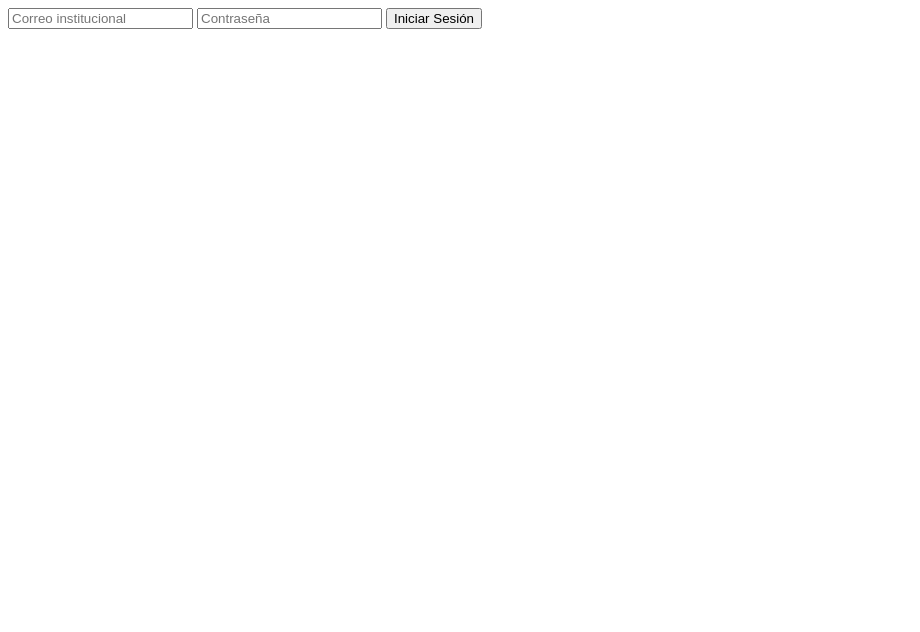
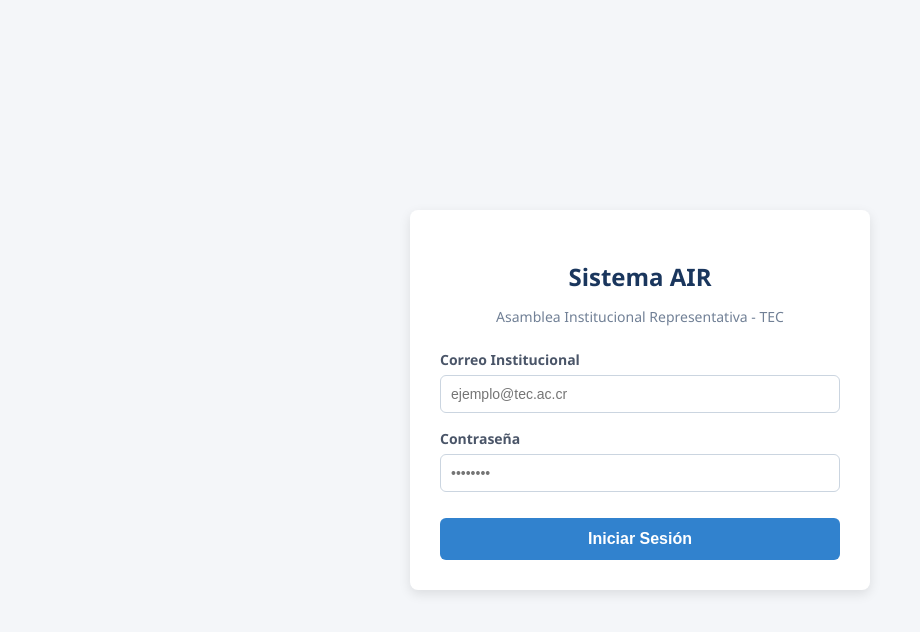
Before and after one commit to AlfaroEmmanuel/Proyecto_AIR_BD, a plain HTML site: page src/views/login.html in a window 1280 px wide. Shown: the whole page, without its empty margins (0-920 px from the left). Drawn offline with Linux system fonts and the light colour scheme.

Commit message:
Update login.html

```diff
--- a/src/views/login.html
+++ b/src/views/login.html
@@ -1,29 +1,135 @@
+<!DOCTYPE html>
+<html lang="es">
+<head>
+    <meta charset="UTF-8">
+    <meta name="viewport" content="width=device-width, initial-scale=1.0">
+    <title>Sistema AIR - Iniciar Sesión</title>
+    <style>
+        /* Estilos básicos integrados para que la pantalla se vea limpia y ordenada en el video */
+        body {
+            font-family: 'Segoe UI', Tahoma, Geneva, Verdana, sans-serif;
+            background-color: #f4f6f9;
+            display: flex;
+            justify-content: center;
+            align-items: center;
+            height: 100vh;
+            margin: 0;
+        }
+        .login-container {
+            background-color: #ffffff;
+            padding: 30px;
+            border-radius: 8px;
+            box-shadow: 0 4px 12px rgba(0, 0, 0, 0.1);
+            width: 100%;
+            max-width: 400px;
+            text-align: center;
+        }
+        h2 {
+            color: #1a365d;
+            margin-bottom: 6px;
+        }
+        p {
+            color: #718096;
+            font-size: 14px;
+            margin-bottom: 24px;
+        }
+        .form-group {
+            margin-bottom: 16px;
+            text-align: left;
+        }
+        label {
+            display: block;
+            margin-bottom: 6px;
+            font-size: 14px;
+            color: #4a5568;
+            font-weight: 600;
+        }
+        input {
+            width: 100%;
+            padding: 10px;
+            border: 1px solid #cbd5e0;
+            border-radius: 6px;
+            box-sizing: border-box;
+            font-size: 14px;
+        }
+        input:focus {
+            outline: none;
+            border-color: #3182ce;
+        }
+        button {
+            width: 100%;
+            padding: 12px;
+            background-color: #3182ce;
+            color: white;
+            border: none;
+            border-radius: 6px;
+            font-size: 16px;
+            font-weight: bold;
+            cursor: pointer;
+            transition: background-color 0.2s;
+            margin-top: 10px;
+        }
+        button:hover {
+            background-color: #2b6cb0;
+        }
+    </style>
+</head>
+<body>
+
+    <div class="login-container">
+        <h2>Sistema AIR</h2>
+        <p>Asamblea Institucional Representativa - TEC</p>
+
         <form id="formLogin">
-    <input type="email" id="username" placeholder="Correo institucional" required>
-    <input type="password" id="password" placeholder="Contraseña" required>
+            <div class="form-group">
+                <label for="username">Correo Institucional</label>
+                <input type="email" id="username" placeholder="ejemplo@tec.ac.cr" required>
+            </div>
+
+            <div class="form-group">
+                <label for="password">Contraseña</label>
+                <input type="password" id="password" placeholder="••••••••" required>
+            </div>
+
             <button type="submit">Iniciar Sesión</button>
         </form>
+    </div>
 
     <script>
         document.getElementById('formLogin').addEventListener('submit', async (e) => {
             e.preventDefault();
-    const username = document.getElementById('username').value;
-    const password = document.getElementById('password').value;
 
+            const usernameInput = document.getElementById('username').value;
+            const passwordInput = document.getElementById('password').value;
+
+            try {
+                // Envía las credenciales reales de forma segura en formato JSON al backend
                 const response = await fetch('/api/login', {
                     method: 'POST',
                     headers: { 'Content-Type': 'application/json' },
-        body: JSON.stringify({ username, password })
+                    body: JSON.stringify({ username: usernameInput, password: passwordInput })
                 });
 
                 const data = await response.json();
+
                 if (data.exito) {
                     alert(`¡Bienvenido! Rol: ${data.rol}`);
-        // Guarda el rol localmente para controlar qué mostrar en la siguiente pantalla
+
+                    // Almacenamos el rol devuelto por la Base de Datos para el control de accesos (RBAC)
                     localStorage.setItem('rolUsuario', data.rol);
+
+                    // Redirecciona automáticamente a la pantalla asignada por el backend
                     window.location.href = data.redireccion;
                 } else {
-        alert('Error: ' + data.mensaje); // Notificación en pantalla (Requisito Fase 4)
+                    // Retroalimentación visual inmediata en pantalla (Fase 4)
+                    alert('Error de Autenticación: ' + data.mensaje);
+                }
+            } catch (error) {
+                console.error('Error en la solicitud de login:', error);
+                alert('No se pudo conectar con el servidor. Verifica que app.js esté corriendo.');
             }
         });
     </script>
+
+</body>
+</html>
```
Lines whose indentation alone changed are shown as unchanged.
